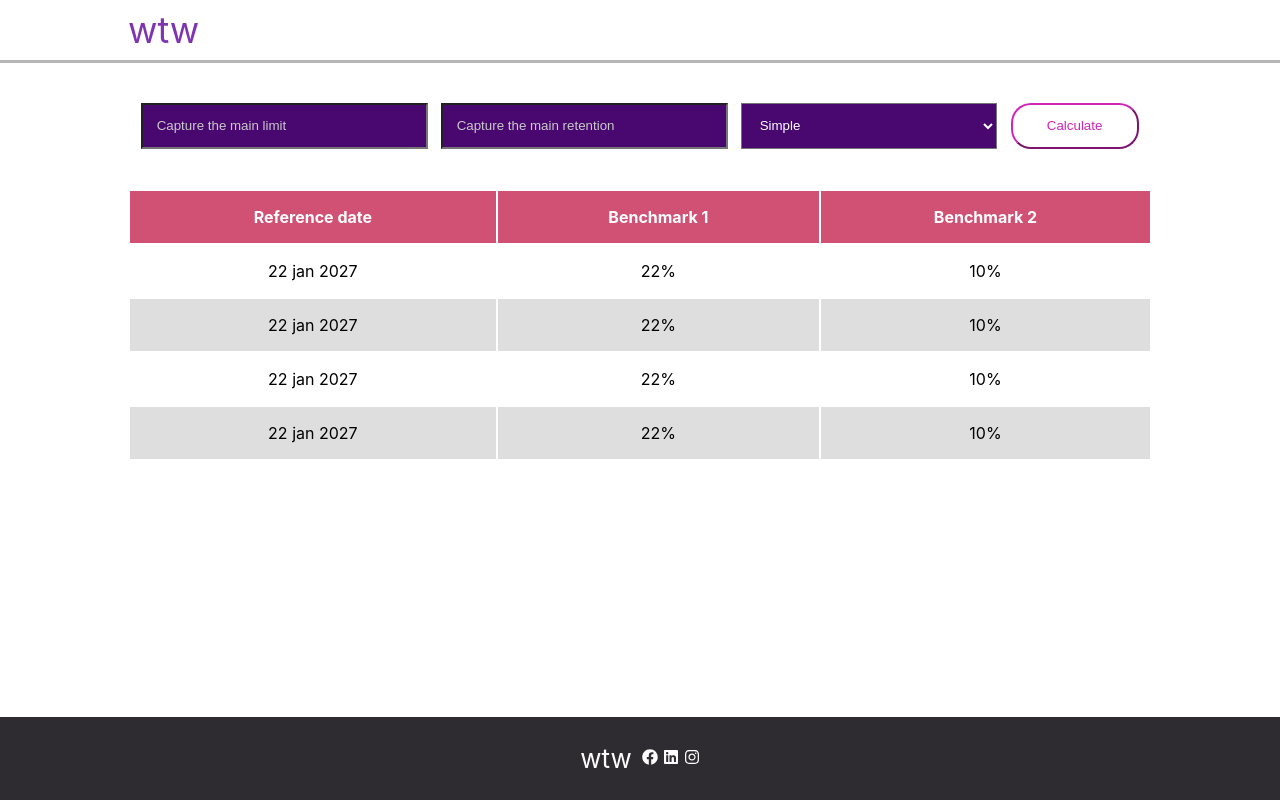
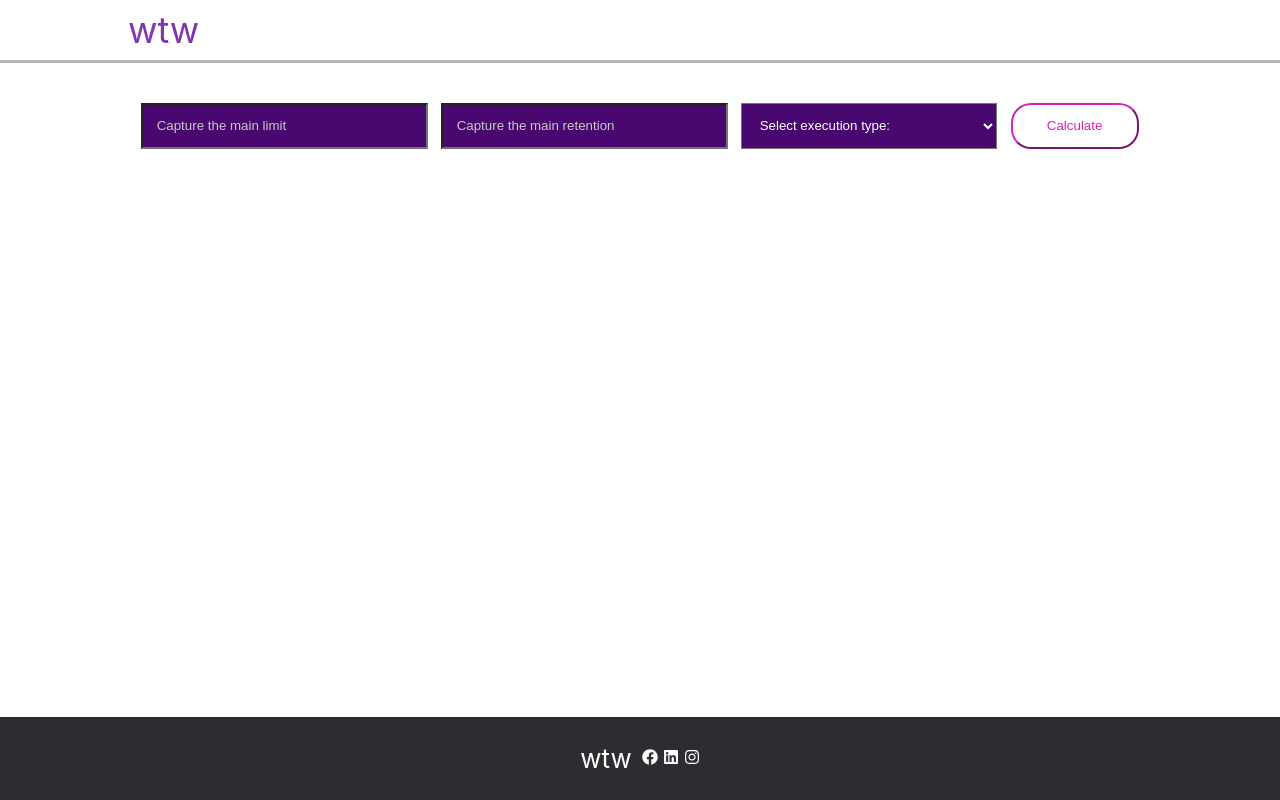
Before and after one commit to DanielMontesGuerrero/excersice-wtw, a React (Create React App) app: page / in a window 1280 px wide. Built offline with nearby package versions, Linux system fonts and the light colour scheme.

Commit message:
Add functionality to view

```diff
--- a/src/compontents/ActuarialModelCalculation.css
+++ b/src/compontents/ActuarialModelCalculation.css
@@ -51,3 +51,22 @@
 .ResultTable-container .even td {
   background-color: #DEDEDE;
 }
+
+.Errors-container {
+  display: flex;
+  flex-direction: column;
+  align-items: flex-start;
+  margin: 1vh;
+  border-style: ridge;
+  padding: 5px;
+  border-color: red;
+  background-color: #FFC2C2;
+}
+
+.Errors-container p {
+  margin-block: 0px;
+}
+
+.Errors-container .error {
+  margin-inline-start: 20px;
+}
--- a/src/compontents/ActuarialModelCalculation.tsx
+++ b/src/compontents/ActuarialModelCalculation.tsx
@@ -1,56 +1,147 @@
+import { useState } from "react";
+import { postActuarialModelCalculation } from "../services/actuarialModel";
+import {
+  ActuarialModelCalculationResponse,
+  ActuarialModelPayload,
+  ExecutionTypes,
+} from "../types/ActuarialModelPayload";
 import "./ActuarialModelCalculation.css";
 
-const InputForm = () => {
+interface InputFormProps {
+  onCalculateTriggered: (payload: ActuarialModelPayload) => void;
+}
+
+const InputForm = ({ onCalculateTriggered }: InputFormProps) => {
+  const [mainLimit, setMainLimit] = useState<string>("");
+  const [mainRetention, setMainRetention] = useState<string>("");
+  const [executionType, setExecutionType] = useState<string>("");
+  const [errorList, setErrorList] = useState<string[]>([]);
+
+  const onCalculate = () => {
+    const errors = [];
+    const mainLimitNum = parseInt(mainLimit, 10);
+    const mainRetentionNum = parseInt(mainRetention, 10);
+
+    if (mainLimit.length === 0) {
+      errors.push("Please capture the main limit");
+    } else if (mainLimitNum < 0) {
+      errors.push("Main retention can not be negative");
+    } else if (isNaN(mainLimitNum)) {
+      errors.push("Main retention must be a number");
+    }
+
+    if (mainRetention.length === 0) {
+      errors.push("Please capture the main limit");
+    } else if (mainRetentionNum < 0) {
+      errors.push("Main retention can not be negative");
+    } else if (isNaN(mainRetentionNum)) {
+      errors.push("Main retention must be a number");
+    }
+    if (executionType.length === 0) {
+      errors.push("Please select the execution type");
+    }
+
+    if (errors.length > 0) {
+      setErrorList(errors);
+    } else {
+      onCalculateTriggered({
+        mainLimit: mainLimitNum,
+        mainRetention: mainRetentionNum,
+        executionType: executionType as ExecutionTypes,
+      });
+    }
+  };
+
+  const errorMessagesList = errorList.map((error, index) => {
+    return <p className="error" key={`error-id-${index}`}>{`- ${error}`}</p>;
+  });
+
   return (
+    <div>
+      {errorList.length > 0 ? (
+        <div className="Errors-container">
+          <p>Please fix the following issues:</p>
+          {errorMessagesList}
+        </div>
+      ) : (
+        <></>
+      )}
       <div className="InputForm-container">
-      <input placeholder="Capture the main limit" />
-      <input placeholder="Capture the main retention" />
-      <select>
-        <option>Simple</option>
-        <option>Complex</option>
+        <input
+          placeholder="Capture the main limit"
+          type="number"
+          min="0"
+          step="1000000"
+          onChange={(e) => setMainLimit(e.target.value)}
+        />
+        <input
+          placeholder="Capture the main retention"
+          type="number"
+          min="0"
+          step="1000000"
+          onChange={(e) => setMainRetention(e.target.value)}
+        />
+        <select
+          onChange={(e) => setExecutionType(e.target.value)}
+          defaultValue=""
+        >
+          <option value="" disabled>
+            Select execution type:
+          </option>
+          <option value="simple">Simple</option>
+          <option value="complex">Complex</option>
         </select>
-      <button>Calculate</button>
+        <button onClick={onCalculate}>Calculate</button>
+      </div>
     </div>
   );
 };
 
-const ResultTable = () => {
+interface ResultTableProps {
+  data?: ActuarialModelCalculationResponse;
+}
+
+const ResultTable = ({ data }: ResultTableProps) => {
+  if (data === undefined) {
+    return <></>;
+  }
+
+  const rows = data?.results.map((item, index) => {
+    return (
+      <tr className={index % 2 === 0 ? "even" : ""} key={`result-${index}`}>
+        <td>{item.date.toDateString()}</td>
+        <td>{`${item.benchmarks[0].toFixed(2)}%`}</td>
+        <td>{`${item.benchmarks[1].toFixed(2)}%`}</td>
+      </tr>
+    );
+  });
   return (
     <table className="ResultTable-container">
+      <thead>
         <tr>
           <th>Reference date</th>
           <th>Benchmark 1</th>
           <th>Benchmark 2</th>
         </tr>
-      <tr>
-        <td>22 jan 2027</td>
-        <td>22%</td>
-        <td>10%</td>
-      </tr>
-      <tr className="even">
-        <td>22 jan 2027</td>
-        <td>22%</td>
-        <td>10%</td>
-      </tr>
-      <tr>
-        <td>22 jan 2027</td>
-        <td>22%</td>
-        <td>10%</td>
-      </tr>
-      <tr className="even">
-        <td>22 jan 2027</td>
-        <td>22%</td>
-        <td>10%</td>
-      </tr>
+      </thead>
+      <tbody>{rows}</tbody>
     </table>
   );
 };
 
 const ActuarialModelCalculation = () => {
+  const [result, setResult] = useState<
+    ActuarialModelCalculationResponse | undefined
+  >(undefined);
+
+  const onCalculate = (payload: ActuarialModelPayload) => {
+    setResult(postActuarialModelCalculation(payload));
+  };
+
   return (
     <div className="ActuarialModelCalculation-container">
-      <InputForm />
-      <ResultTable />
+      <InputForm onCalculateTriggered={(payload) => onCalculate(payload)} />
+      <ResultTable data={result} />
     </div>
   );
 };
--- /dev/null
+++ b/src/services/actuarialModel.ts
@@ -0,0 +1,23 @@
+import {
+  ActuarialModelPayload,
+  ActuarialModelCalculationResponse,
+} from "../types/ActuarialModelPayload";
+
+export function postActuarialModelCalculation(
+  payload: ActuarialModelPayload,
+): ActuarialModelCalculationResponse {
+  const MAX_LENGTH = 20;
+  const MIN_LENGTH = 5;
+  const numOfItems = Math.random() * (MAX_LENGTH - MIN_LENGTH + 1) + MIN_LENGTH;
+  const results = [];
+  for (let i = 0; i < numOfItems; i++) {
+    // let benchmarks = new Array<number>(2);
+    const benchmarks = [Math.random() * 100, Math.random() * 100];
+    const item = {
+      date: new Date(Date.now() + Math.random() * 100000000000),
+      benchmarks,
+    };
+    results.push(item);
+  }
+  return { results };
+}
--- /dev/null
+++ b/src/types/ActuarialModelPayload.ts
@@ -0,0 +1,19 @@
+export enum ExecutionTypes {
+  Simple = "simple",
+  Complex = "complex",
+}
+
+export interface ActuarialModelPayload {
+  mainLimit: number;
+  mainRetention: number;
+  executionType: ExecutionTypes;
+}
+
+interface resultItem {
+  date: Date;
+  benchmarks: number[];
+}
+
+export interface ActuarialModelCalculationResponse {
+  results: resultItem[];
+}
```
Lines whose indentation alone changed are shown as unchanged.
